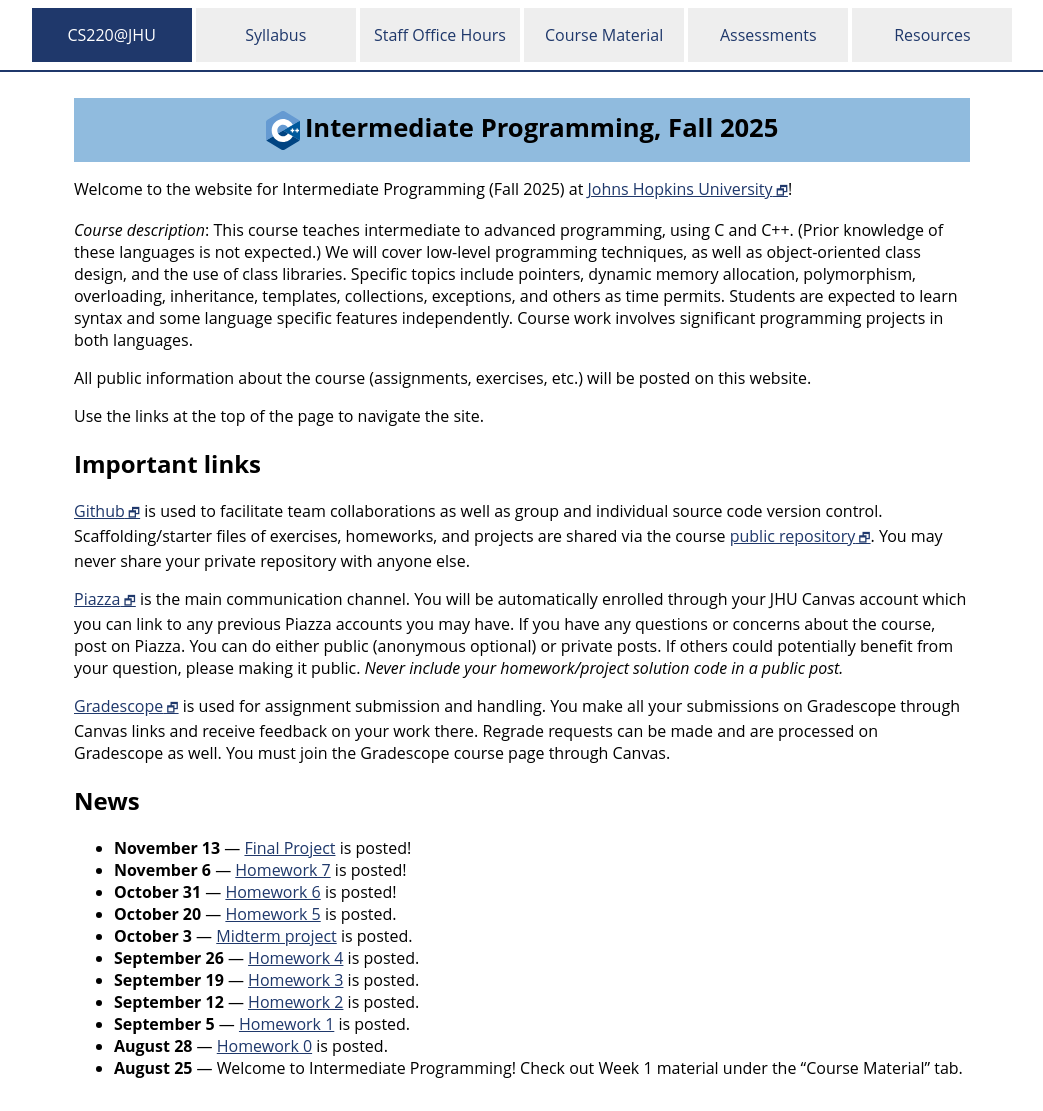
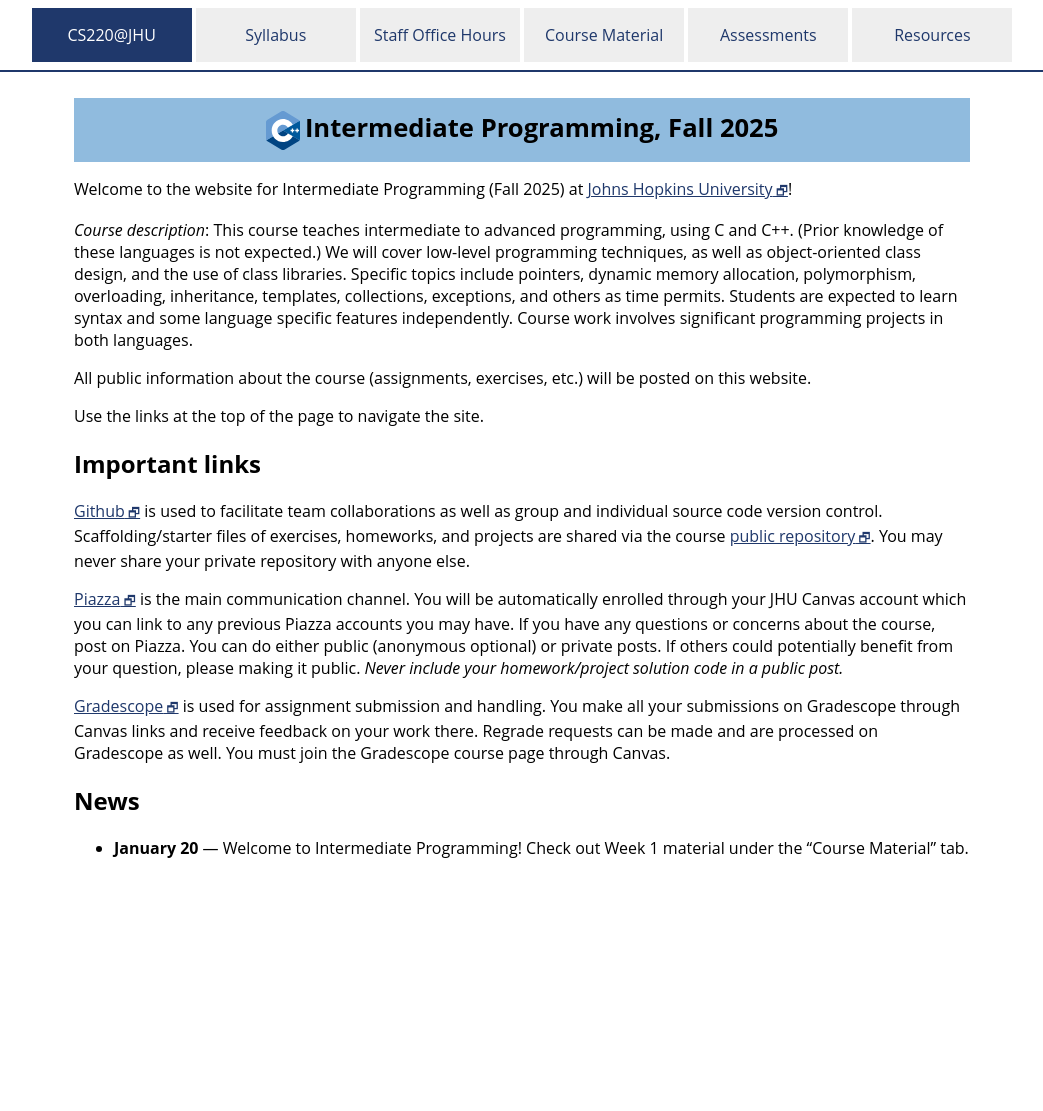
Before and after one commit to jhu-ip/cs220-sp26, a Jekyll site: the page built from index.md, in a window 1280 px wide. Shown: the whole page, without its empty margins (118-1161 px from the left). Built offline with Jekyll 4.4.1, drawn with Linux system fonts in a browser that asks for light colours; after the commit the page ends 900 px from its top, so only the background shows below that.

Commit message:
removed news from last semester from index.md

```diff
--- a/index.md
+++ b/index.md
@@ -45,6 +45,8 @@
 well. You must join the Gradescope course page through Canvas.
 
 ## News
+
+<!--
 * **November 13** — [Final Project](https://jhu-ip.github.io/cs220-f25/assign/final.html) is posted!
 * **November 6** — [Homework 7](https://jhu-ip.github.io/cs220-f25/assign/hw7.html) is posted!
 * **October 31** — [Homework 6](https://www.gradescope.com/courses/1070771/assignments/7035238/) is posted!
@@ -55,4 +57,6 @@
 * **September 12** — [Homework 2](https://www.gradescope.com/courses/1070771/assignments/6675631/) is posted.
 * **September 5** — [Homework 1](https://www.gradescope.com/courses/1070771/assignments/6675620/) is posted.
 * **August 28** — [Homework 0](https://www.gradescope.com/courses/1070771/assignments/6615745/) is posted.
-* **August 25** — Welcome to Intermediate Programming! Check out Week 1 material under the "Course Material" tab.
+-->
+
+* **January 20** — Welcome to Intermediate Programming! Check out Week 1 material under the "Course Material" tab.
```
